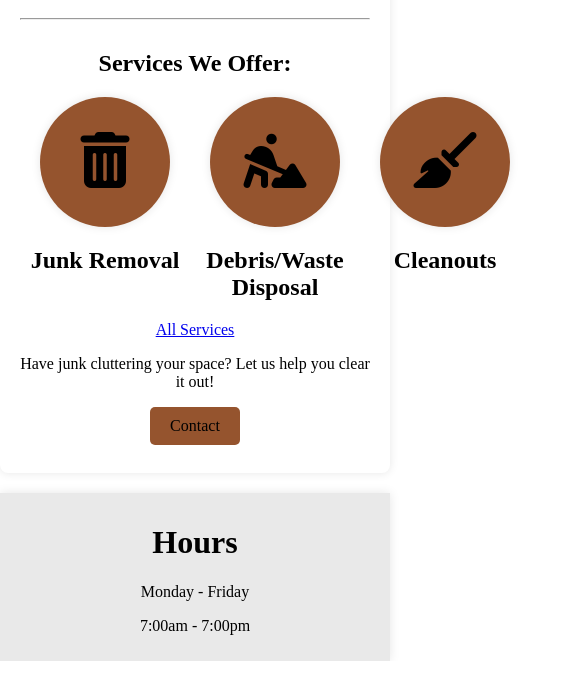
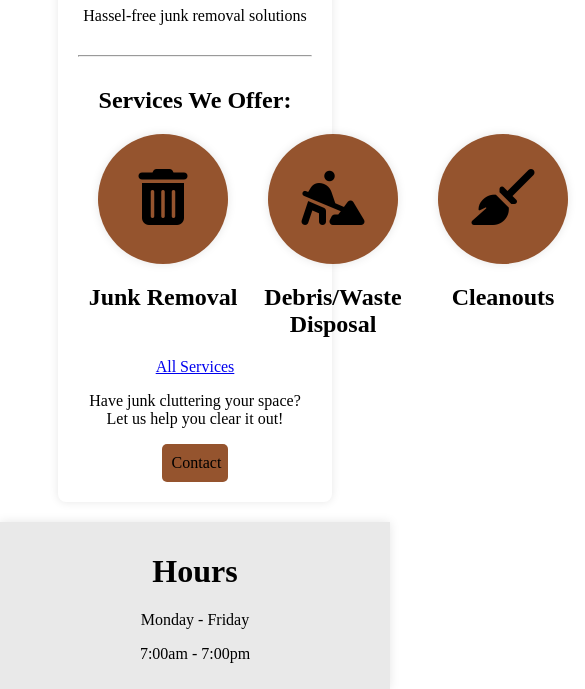
Before and after one commit to porterthomas1/JunkRemovalWebsite, a plain HTML site: page index.html in a window 390 px wide. Shown: the part 811-1500 px from the top of the page, 585 px wide, since content can reach past the window. Before the commit the page ends 1472 px from the top, so only its background shows below. Drawn offline with Linux system fonts and the light colour scheme.

Commit message:
mobile test

```diff
--- a/main.css
+++ b/main.css
@@ -60,7 +60,7 @@ hr {
 }
 
 .container {
-  max-width: 95vw;
+  max-width: 60vw;
   margin: 20px auto;
   padding: 20px;
   background-color: #fff;
```
